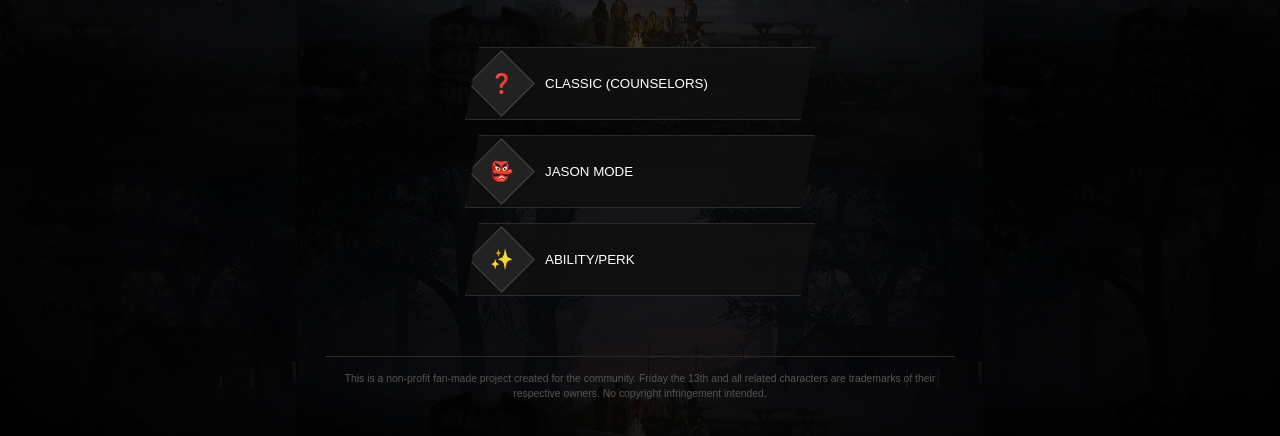
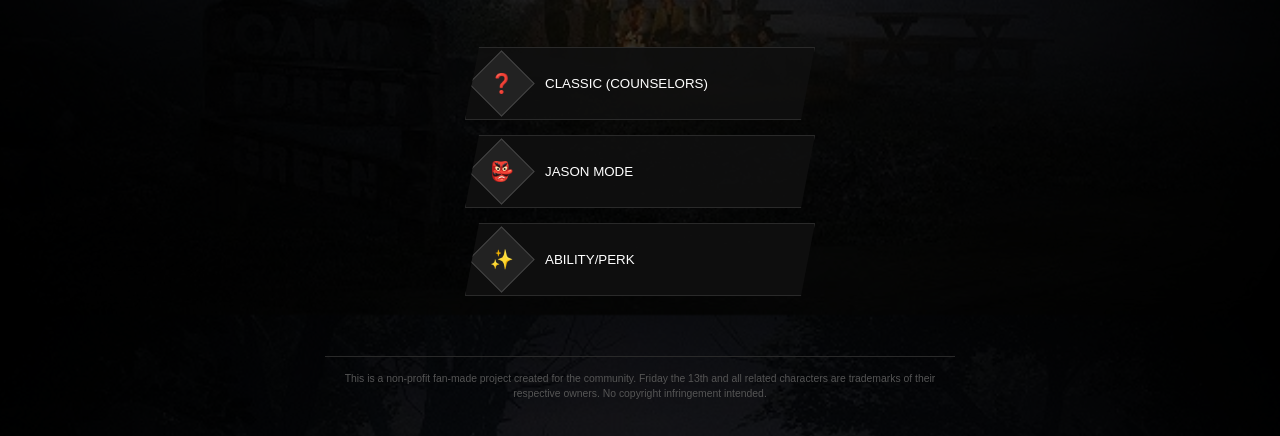
Before and after one commit to adikBTW/f13dle, a website built with Vite: page index.html in a window 1280 px wide. Shown: the part 485-921 px from the top of the page. Built offline with nearby package versions, Linux system fonts and the light colour scheme.

Commit message:
hotfix: background scaling

```diff
--- a/src/style.css
+++ b/src/style.css
@@ -4,6 +4,29 @@
   --win-border: #43a047;
   --f13-dark: #050505;
   --f13-border: #2a2a2a;
+}
+
+::-webkit-scrollbar {
+  width: 10px;
+}
+
+::-webkit-scrollbar-track {
+  background: var(--f13-dark);
+}
+
+::-webkit-scrollbar-thumb {
+  background: #333;
+  border-radius: 5px;
+  border: 2px solid var(--f13-dark);
+}
+
+::-webkit-scrollbar-thumb:hover {
+  background: var(--f13-red);
+}
+
+* {
+  scrollbar-width: thin;
+  scrollbar-color: #333 var(--f13-dark);
 }
 
 body {
@@ -15,8 +38,11 @@
   display: flex;
   justify-content: center;
   align-items: center;
-  background-image: radial-gradient(circle, rgba(0,0,0,0.7) 0%, rgba(0,0,0,1) 100%), url('./assets/bg-main.jpg');  background-position: center;
+  background-image: radial-gradient(circle, rgba(0,0,0,0.7) 0%, rgba(0,0,0,1) 100%), url('./assets/bg-main.jpg');
+  background-position: center;
   background-attachment: fixed;
+  background-size: cover;
+  background-repeat: no-repeat;
 }
 
 #app { text-align: center; width: 100%; max-width: 800px; padding: 20px; }
@@ -296,16 +322,6 @@
 }
 .restart-btn:hover { background: #1a1a1a; transform: translateY(-2px); }
 
-@keyframes slideIn {
-  from { opacity: 0; transform: translateY(-10px); }
-  to { opacity: 1; transform: translateY(0); }
-}
-
-@keyframes fadeIn {
-  from { opacity: 0; transform: translateY(20px); }
-  to { opacity: 1; transform: translateY(0); }
-}
-
 .disclaimer {
   margin-top: 60px;
   padding: 15px;
```
